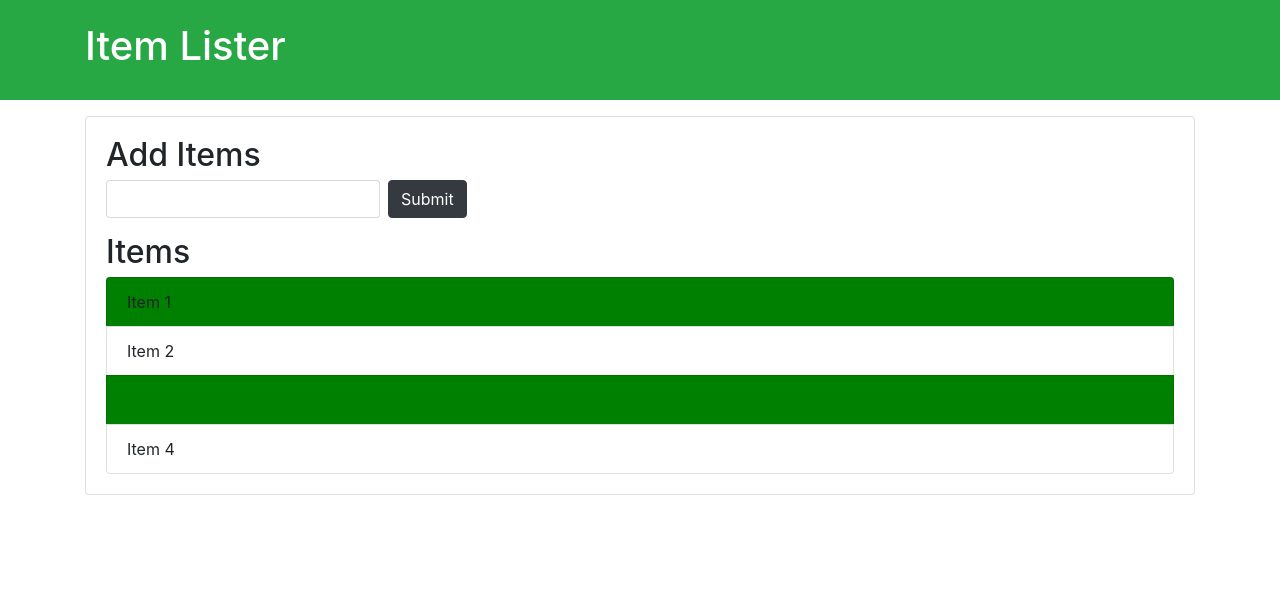
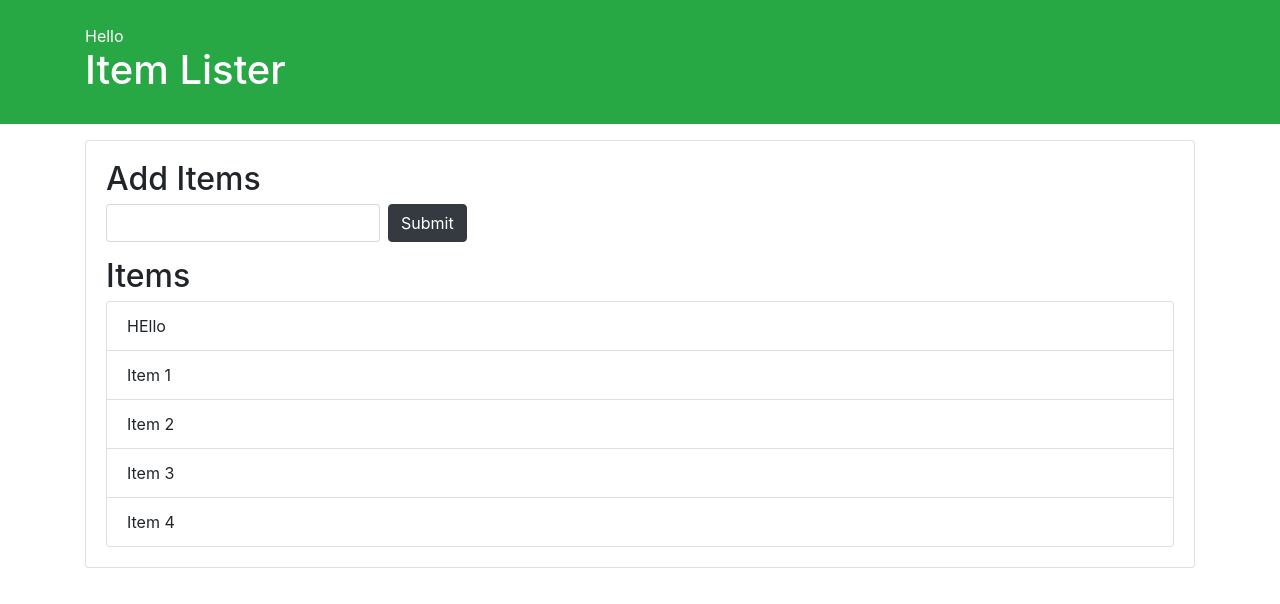
Before and after one commit to VinayakMannur/Initial, a plain HTML site: page Task1/demo.html in a window 1280 px wide. Drawn offline with nearby package versions, Linux system fonts and the light colour scheme.

Commit message:
Creating Nodes and Modifying Dom

```diff
--- a/Task1/demo.html
+++ b/Task1/demo.html
@@ -1,24 +1,31 @@
 <!DOCTYPE html>
 <html lang="en">
   <head>
-  <meta charset="UTF-8">
-  <meta name="viewport" content="width=device-width, initial-scale=1.0">
-  <meta http-equiv="X-UA-Compatible" content="ie=edge">
-  <link rel="stylesheet" href="https://maxcdn.bootstrapcdn.com/bootstrap/4.0.0-beta/css/bootstrap.min.css" integrity="sha384-/Y6pD6FV/Vv2HJnA6t+vslU6fwYXjCFtcEpHbNJ0lyAFsXTsjBbfaDjzALeQsN6M" crossorigin="anonymous">
+    <meta charset="UTF-8" />
+    <meta name="viewport" content="width=device-width, initial-scale=1.0" />
+    <meta http-equiv="X-UA-Compatible" content="ie=edge" />
+    <link
+      rel="stylesheet"
+      href="https://maxcdn.bootstrapcdn.com/bootstrap/4.0.0-beta/css/bootstrap.min.css"
+      integrity="sha384-/Y6pD6FV/Vv2HJnA6t+vslU6fwYXjCFtcEpHbNJ0lyAFsXTsjBbfaDjzALeQsN6M"
+      crossorigin="anonymous"
+    />
     <title>Item Lister</title>
   </head>
   <body>
     <header id="main-header" class="bg-success text-white p-4 mb-3">
       <div class="container">
-      <h1 id="header-title">Item Lister <span style="display:none">123</span></h1>
+        <h1 id="header-title">
+          Item Lister <span style="display: none">123</span>
+        </h1>
       </div>
     </header>
     <div class="container">
       <div id="main" class="card card-body">
         <h2 id="add-item" class="title">Add Items</h2>
         <form class="form-inline mb-3">
-      <input type="text" class="form-control mr-2">
-      <input type="submit" class="btn btn-dark" value="Submit">
+          <input type="text" class="form-control mr-2" />
+          <input type="submit" class="btn btn-dark" value="Submit" />
         </form>
         <h2 class="title">Items</h2>
         <ul id="items" class="list-group">
--- a/Task1/dom.js
+++ b/Task1/dom.js
@@ -18,8 +18,8 @@
 // const headerTitle = document.getElementById('header-title');
 // // console.log(headerTitle);
 // // headerTitle.textContent = 'hello';
-// // console.log(headerTitle.textContent);
-// // console.log(headerTitle.innerText);
+// console.log(headerTitle.textContent); //include style
+// console.log(headerTitle.innerText); // doesnt include style
 // // headerTitle.innerHTML = '<h3>Hello</h3>';
 
 // const mainHeader = document.getElementById('main-header');
@@ -71,17 +71,102 @@
 
 // var lastItem = document.querySelector('.list-group-item:nth-child(2)');
 // lastItem.style.backgroundColor = 'green';
-var thirdItem = document.querySelector('.list-group-item:nth-child(3)');
-thirdItem.style.color = 'green';
+// var thirdItem = document.querySelector('.list-group-item:nth-child(3)');
+// thirdItem.style.color = 'green';
 
-var titles = document.querySelectorAll('.list-group-item');
-console.log(titles)
-// titles[1].style.color = 'green';
+// var titles = document.querySelectorAll('.list-group-item');
+// console.log(titles)
+// // titles[1].style.color = 'green';
 
-var odd = document.querySelectorAll('li:nth-child(odd)');
-// var even = document.querySelectorAll('li:nth-child(even)');
+// var odd = document.querySelectorAll('li:nth-child(odd)');
+// // var even = document.querySelectorAll('li:nth-child(even)');
 
-for ( var i=0;i<odd.length;i++){
-    odd[i].style.backgroundColor = 'green';
-    // even[i].style.backgroundColor = '#ccc';
-}
+// for ( var i=0;i<odd.length;i++){
+//     odd[i].style.backgroundColor = 'green';
+//     // even[i].style.backgroundColor = '#ccc';
+// }
+
+
+// Creating Nodes and Modifying Dom
+//traversing the dom
+
+const itemList = document.querySelector('#items');
+//parent node
+// console.log(itemList.parentNode);
+// itemList.parentNode.style.backgroundColor = '#f4f4f4';
+// console.log(itemList.parentNode.parentNode);
+
+//parent element
+// console.log(itemList.parentElement);
+// itemList.parentElement.style.backgroundColor = '#f4f4f4';
+// console.log(itemList.parentElement.parentElement);
+
+//child node gives text nodes node list
+// console.log(itemList.childNodes);
+
+//children html collection no text nodes
+// console.log(itemList.children);
+// console.log(itemList.children[1]);
+// itemList.children[1].style.backgroundColor = 'yellow';
+
+//first child : this also gives text nodes
+// console.log(itemList.firstChild);
+// //first element child doesnt gives us text node
+// console.log(itemList.firstElementChild);
+// itemList.firstElementChild.textContent = 'hello1';
+
+//last child : this also gives text nodes
+// console.log(itemList.lastChild);
+//last element child doesnt gives us text node
+// console.log(itemList.lastElementChild);
+// itemList.lastElementChild.textContent = 'hello1';
+
+//nextsibiling
+// console.log(itemList.nextSibling);
+// console.log(itemList.nextElementSibling);
+
+//previous sibiling
+// console.log(itemList.previousSibling);
+// console.log(itemList.previousElementSibling );
+// itemList.previousElementSibling.style.backgroundColor = 'green';
+
+//create element
+
+//cretae a div
+var newDiv = document.createElement('div');
+//add class
+newDiv.className = 'hello';
+//add id
+newDiv.id = 'hello1';
+//add attr
+newDiv.setAttribute('title','Hello div');
+//create text node
+var newDivText = document.createTextNode('Hello');
+//add text to div
+newDiv.appendChild(newDivText);
+
+var container = document.querySelector('header .container');
+var h1 = document.querySelector('header h1');
+
+container.insertBefore(newDiv,h1);
+
+// console.log(newDiv);
+
+
+var newhello = document.createElement('li');
+//add class
+newhello.className = 'list-group-item';
+//add id
+// newhello.id = 'newhello1';
+//add attr
+// newhello.setAttribute('title','Hello div');
+//create text node
+var newhelloText = document.createTextNode('HEllo');
+// //add text to div
+newhello.appendChild(newhelloText);
+console.log(newhello);
+
+var container1 = document.querySelector('div #items');
+var ul = document.querySelector('div li');
+
+container1.insertBefore(newhello,ul);
```
Lines whose indentation alone changed are shown as unchanged.
